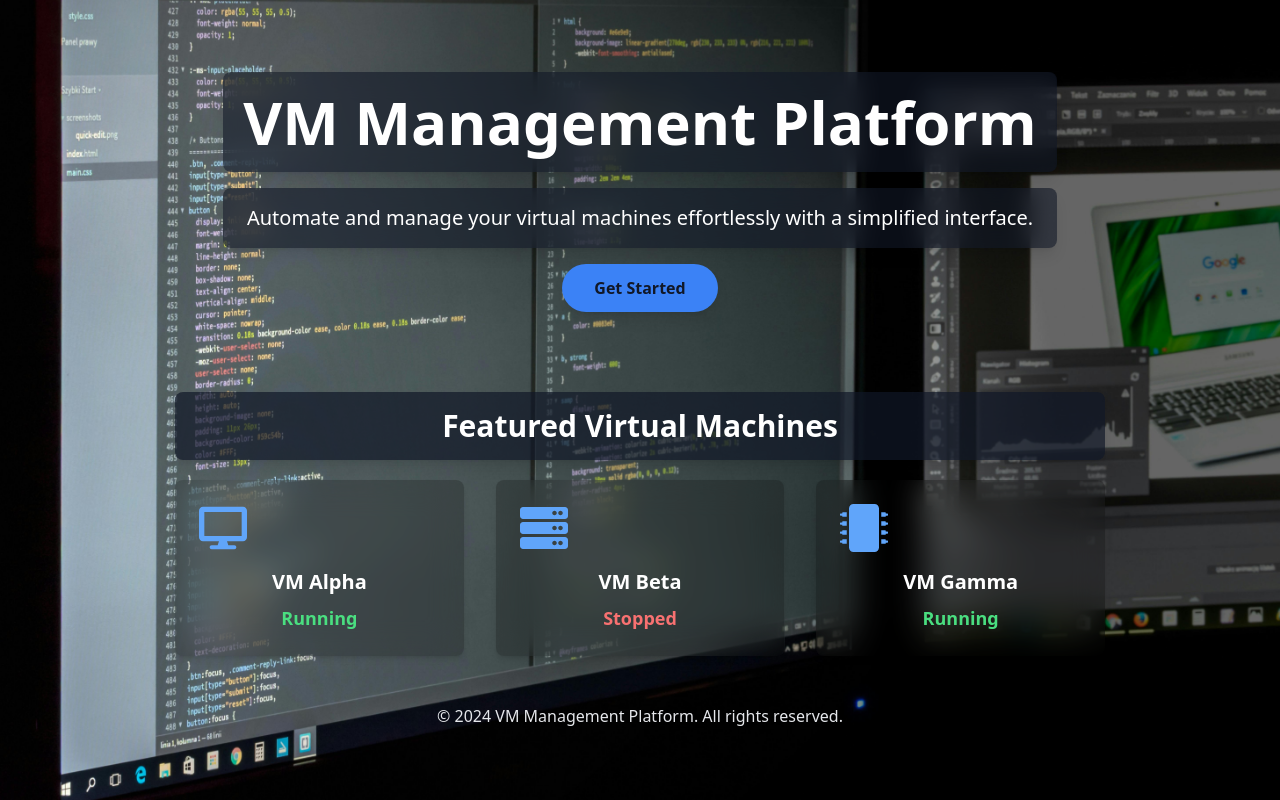
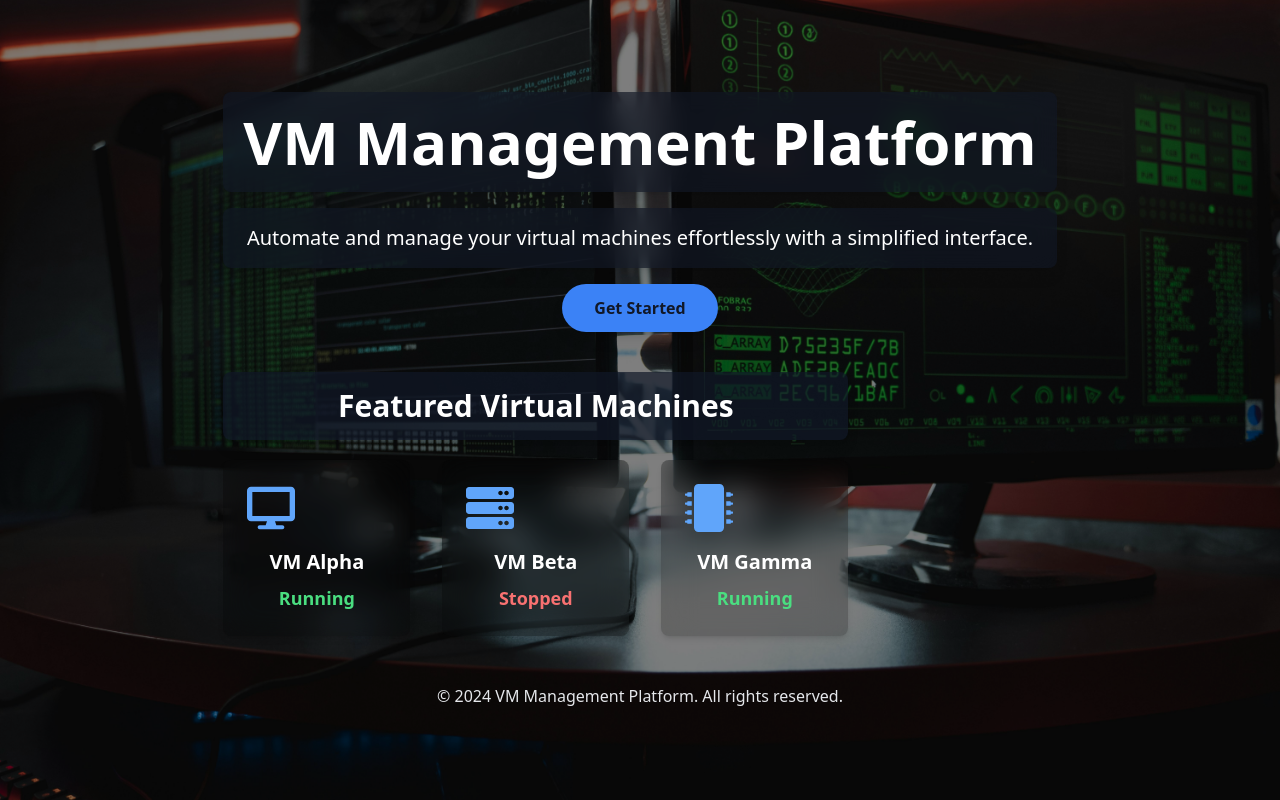
Before and after one commit to ven8462/vm-client, a React (Create React App) app: page / in a window 1280 px wide. Built offline with nearby package versions, Linux system fonts and the light colour scheme.

Commit message:
feat: background image

```diff
--- a/src/LandingPage.jsx
+++ b/src/LandingPage.jsx
@@ -15,15 +15,26 @@ const LandingPage = () => {
     { id: 1, name: 'VM Alpha', status: 'Running', icon: <FaDesktop /> },
     { id: 2, name: 'VM Beta', status: 'Stopped', icon: <FaServer /> },
     { id: 3, name: 'VM Gamma', status: 'Running', icon: <FaMicrochip /> },
+    // { id: 4, name: 'VM Zeta', status: 'Running', icon: <FaMicrochip /> },
   ];
 
   return (
     <div
-      className="bg-cover bg-center bg-no-repeat min-h-screen text-white flex flex-col items-center justify-center p-5"
+      className="relative min-h-screen flex flex-col items-center justify-center text-white p-5"
+    >
+      {/* Background Image */}
+      <div
+        className="absolute inset-0 bg-cover bg-center bg-no-repeat z-0"
         style={{
           backgroundImage: `url(${background})`,
         }}
-    >
+      ></div>
+
+      {/* Overlay for opacity effect */}
+      <div className="absolute inset-0 bg-black bg-opacity-50 z-0"></div>
+
+      {/* Content */}
+      <div className="relative z-10">
         {/* Hero Section */}
         <header className="text-center space-y-4 mb-10">
           <h1 className="text-4xl font-bold lg:text-6xl backdrop-blur-md bg-opacity-60 p-5 rounded-lg bg-gray-900 shadow-lg">
@@ -72,6 +83,7 @@ const LandingPage = () => {
           </p>
         </footer>
       </div>
+    </div>
   );
 };
 
```
Also changed, not shown: src/bg.jpg. Lines whose indentation alone changed are shown as unchanged.
